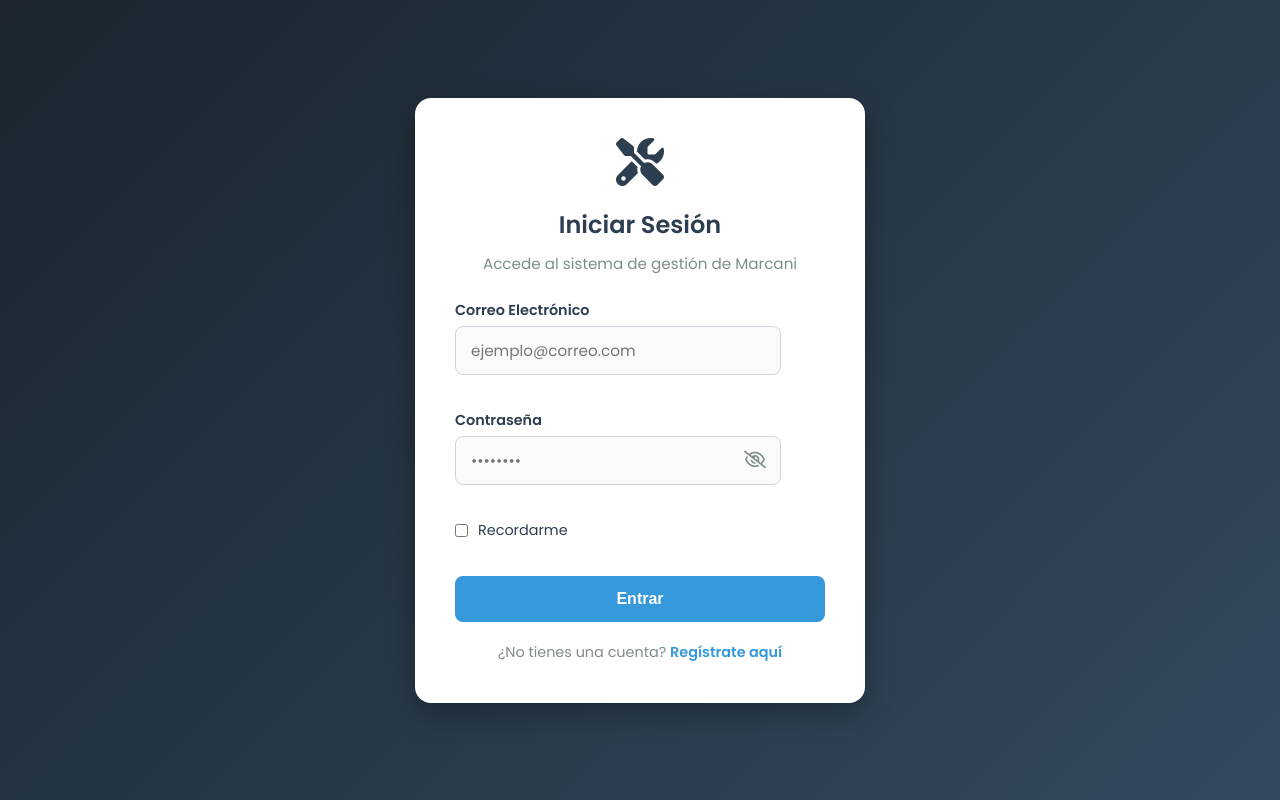
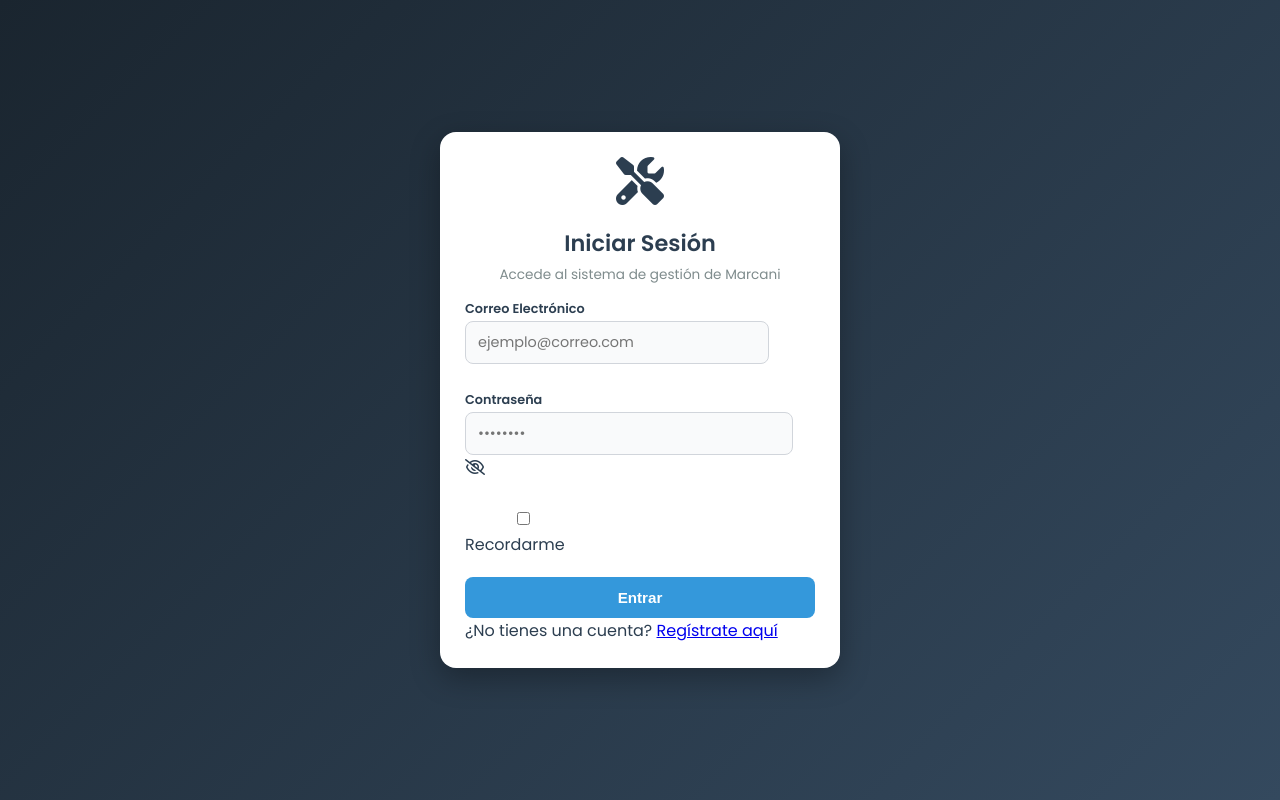
Before and after one commit to jinx7172/marroquineria, a Flask app: page /login in a window 1280 px wide. Run offline with Flask 3, Linux system fonts and the light colour scheme.

Commit message:
Arreglos para celular, PWA y rutas en Render

```diff
--- a/app.py
+++ b/app.py
@@ -421,4 +421,5 @@ def serve_manifest(): return app.send_static_file('manifest.json')
 def serve_sw(): return app.send_static_file('sw.js')
 
 if __name__ == '__main__':
-    app.run(debug=True, port=5000)
+    # Desactivamos el debug en producción para que Render lo maneje correctamente
+    app.run(host='0.0.0.0', port=5000, debug=False)
--- a/static/style.css
+++ b/static/style.css
@@ -460,150 +460,62 @@ tr:hover td {
     align-items: center;
     min-height: 100vh;
     background: linear-gradient(135deg, #1a252f 0%, #34495e 100%);
-    padding: 20px;
+    padding: 15px; /* Reducido de 20px */
 }
 
 .auth-card {
     background: white;
-    padding: 40px;
+    padding: 25px; /* Reducido de 40px */
     border-radius: 16px;
     box-shadow: 0 10px 30px rgba(0,0,0,0.3);
     width: 100%;
-    max-width: 450px;
+    max-width: 400px; /* Reducido de 450px */
+    max-height: 95vh; /* Evita que se salga de la pantalla */
+    overflow-y: auto; /* Permite hacer scroll si el teclado sale */
 }
 
 .auth-card h2 {
     color: var(--text-main);
     text-align: center;
-    margin-bottom: 10px;
+    margin-bottom: 5px; /* Reducido */
+    font-size: 1.4rem;
 }
 
 .auth-card .subtitle {
     text-align: center;
     color: var(--text-light);
-    margin-bottom: 25px;
-    font-size: 0.95rem;
+    margin-bottom: 15px;
+    font-size: 0.85rem;
 }
 
 .auth-card .form-group {
-    margin-bottom: 20px;
+    margin-bottom: 12px; /* Reducido de 20px */
     position: relative;
 }
 
 .auth-card .form-group label {
     display: block;
     font-weight: 600;
-    margin-bottom: 5px;
-    color: var(--text-main);
-    font-size: 0.9rem;
+    margin-bottom: 3px;
+    font-size: 0.8rem;
 }
 
 .auth-card .form-group input {
     width: 100%;
-    padding: 12px 15px;
+    padding: 10px 12px; /* Botones más pequeños */
     border: 1px solid #d1d5db;
     border-radius: 8px;
-    font-family: 'Poppins', sans-serif;
-    font-size: 0.95rem;
-    transition: border-color 0.3s;
-}
-
-.auth-card .form-group input:focus {
-    border-color: var(--accent-color);
-    outline: none;
-    box-shadow: 0 0 0 3px rgba(52, 152, 219, 0.1);
-}
-
-.password-wrapper {
-    position: relative;
-}
-
-.toggle-password {
-    position: absolute;
-    right: 15px;
-    top: 50%;
-    transform: translateY(-50%);
-    cursor: pointer;
-    color: var(--text-light);
-    font-size: 1.1rem;
-    user-select: none;
-}
-
-.auth-card .form-check {
-    display: flex;
-    align-items: center;
-    gap: 10px;
-    margin-bottom: 20px;
-}
-
-.auth-card .form-check input {
-    width: auto;
-    padding: 0;
-    cursor: pointer;
-}
-
-.auth-card .form-check label {
-    margin: 0;
-    font-weight: normal;
     font-size: 0.9rem;
-    cursor: pointer;
 }
 
 .auth-card .btn-auth {
     width: 100%;
-    padding: 14px;
+    padding: 12px;
     background: var(--accent-color);
     color: white;
     border: none;
     border-radius: 8px;
-    font-size: 1rem;
+    font-size: 0.95rem;
     font-weight: 600;
-    cursor: pointer;
-    transition: background 0.2s;
+    margin-top: 5px;
 }
-
-.auth-card .btn-auth:hover {
-    background: var(--accent-hover);
-}
-
-.auth-card .auth-footer {
-    text-align: center;
-    margin-top: 20px;
-    font-size: 0.9rem;
-    color: var(--text-light);
-}
-
-.auth-card .auth-footer a {
-    color: var(--accent-color);
-    text-decoration: none;
-    font-weight: 600;
-}
-
-.auth-card .auth-footer a:hover {
-    text-decoration: underline;
-}
-
-.alert-flash {
-    padding: 12px 15px;
-    border-radius: 8px;
-    margin-bottom: 20px;
-    font-size: 0.9rem;
-}
-
-.alert-flash.error {
-    background: #fde8e8;
-    color: #c53030;
-    border: 1px solid #f5c6cb;
-}
-
-.alert-flash.success {
-    background: #d1fae5;
-    color: #065f46;
-    border: 1px solid #a7f3d0;
-}
-
-.alert-flash.info {
-    background: #dbeafe;
-    color: #1e40af;
-    border: 1px solid #bfdbfe;
-}
```
Also changed, not shown: templates/base.html (+10 -6 lines), static/manifest.json.
